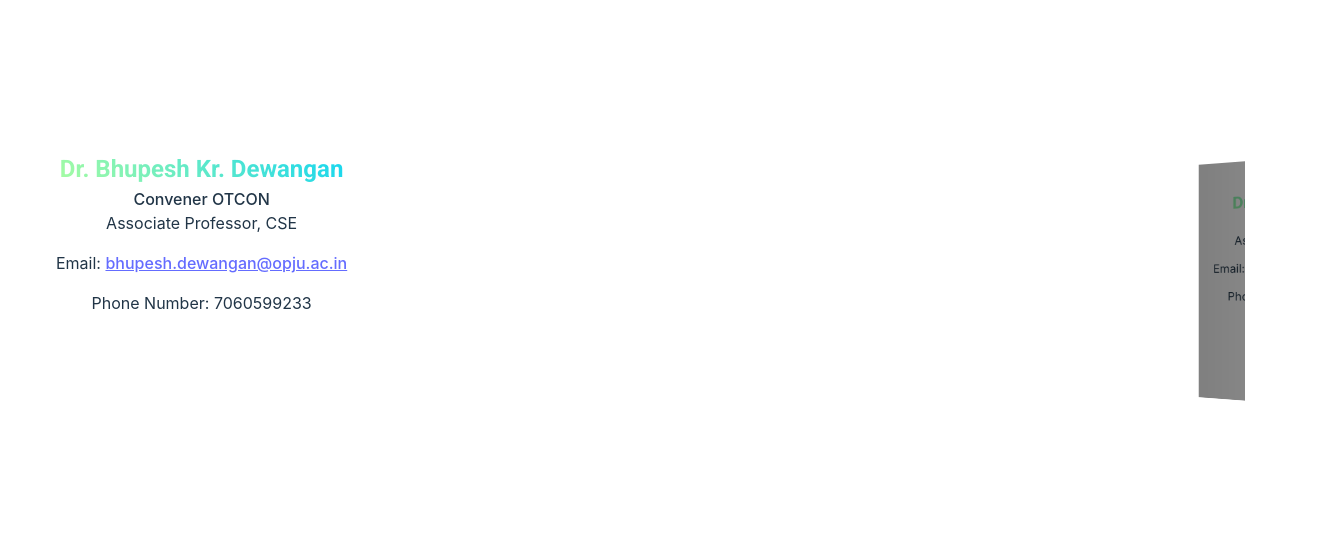
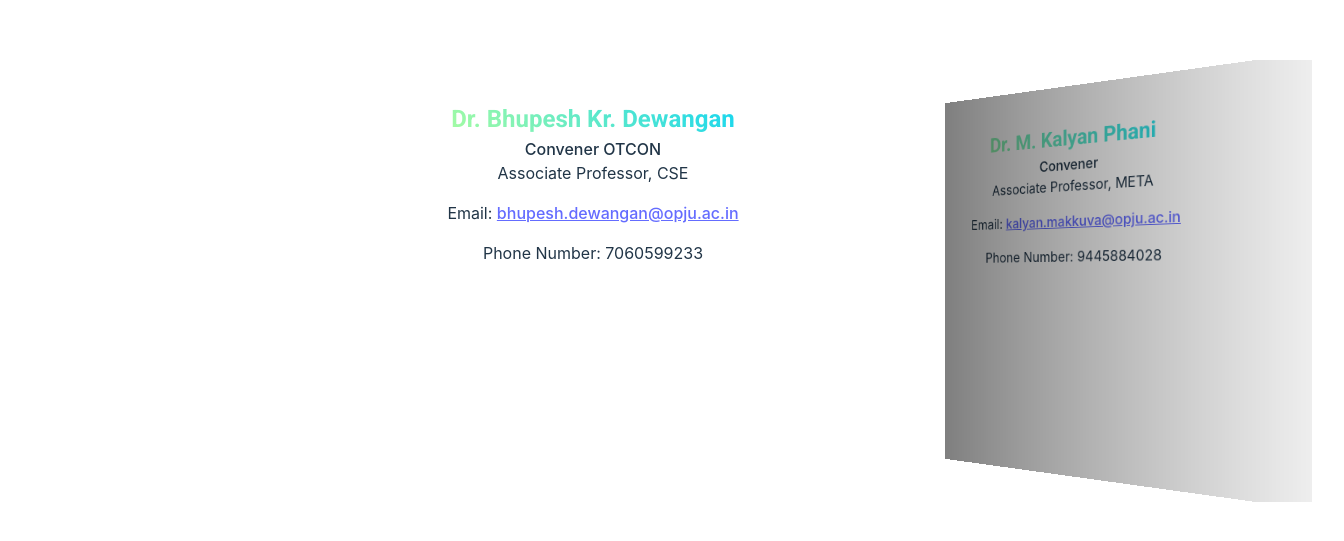
Before and after one commit to aniimessh/react-carosel-project, a React (Vite) app: page / in a window 1280 px wide. Shown: the part 119-660 px from the top of the page, 1344 px wide, since content can reach past the window. Built offline with nearby package versions, Linux system fonts and the light colour scheme.

Commit message:
finished

```diff
--- a/src/App.css
+++ b/src/App.css
@@ -28,6 +28,15 @@
   font-weight: 400;
 }
 
+.user-slider{
+  border: 1px solid white;
+  width: 300px;
+  border-radius: 10px;
+  height: 400px;
+  padding: 20px;
+  position: relative;
+}
+
 .arrow-img {
   height: 40px;
   width: 100px;
@@ -40,19 +49,12 @@
   text-decoration: underline;
 }
 
-.user-slider{
-  border: 1px solid white;
-  width: fit-content;
-  border-radius: 10px;
-  height: 300px;
-  padding: 20px;
+
+.swiper-slide {
+  flex-shrink: 0;
+  width: 500px !important;
+  height: 100%;
+  position: relative;
+  transition-property: transform;
+  display: block;
 }
-
-.swiper-slide{
-    flex-shrink: 0;
-    width: 300px;
-    height: 200px;
-    position: relative;
-    transition-property: transform;
-    display: block;
-}
--- a/src/App.jsx
+++ b/src/App.jsx
@@ -4,7 +4,6 @@
 import 'swiper/css/pagination';
 // import { Pagination } from "swiper";
 import UserDeatils from './constant/UserDeatils';
-import "swiper/css/pagination";
 import "swiper/css/effect-coverflow";
 import { EffectCoverflow, Pagination } from "swiper";
 
```
